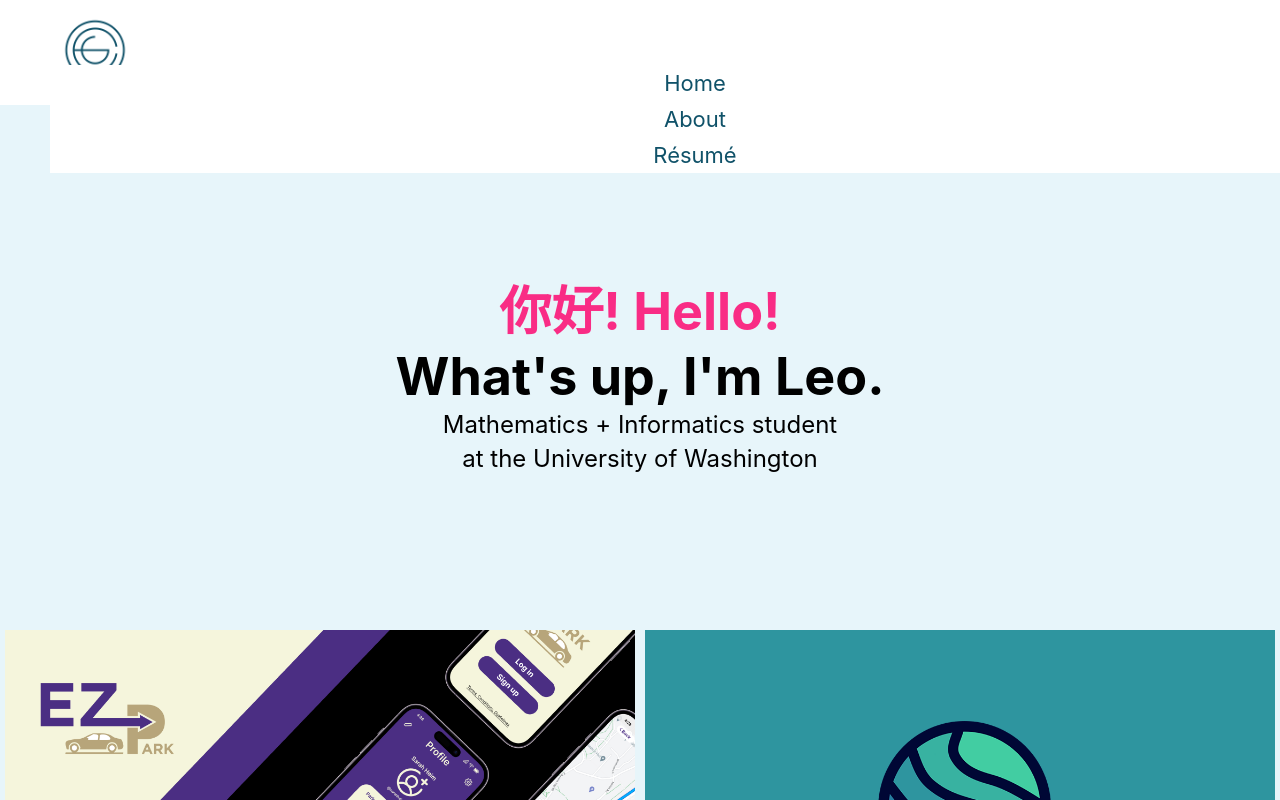
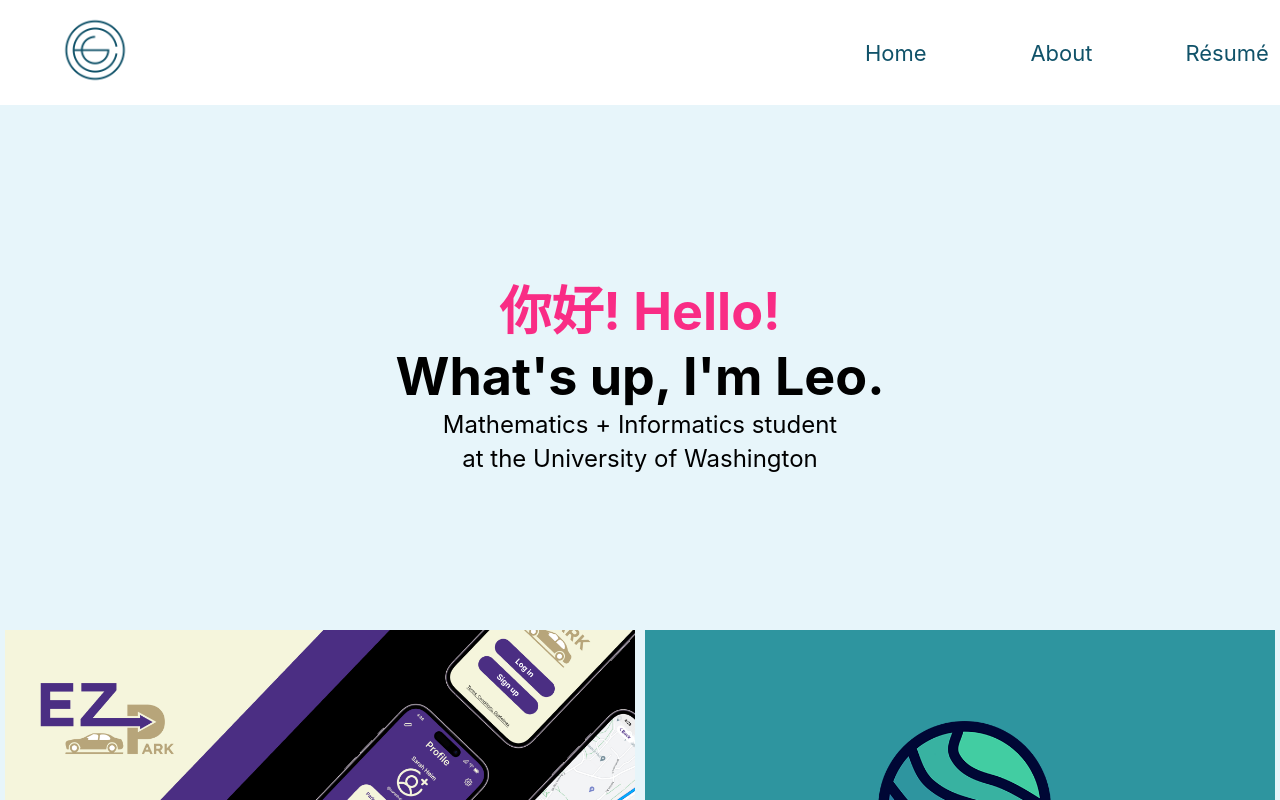
Before and after one commit to leowjli/leo-portfolio, a React (Create React App) app: page / in a window 1280 px wide. Shown: the top 800 px of the page. Built offline with nearby package versions, Linux system fonts and the light colour scheme.

Commit message:
sketchy fix to dropdown

```diff
--- a/src/css/style.css
+++ b/src/css/style.css
@@ -412,7 +412,9 @@ button a:hover::before {
   }
 
   .menu ul {
-    display: block;
+    display: flex;
+    flex-direction: row;
+    position: static;
     margin: 8px 15px;
   }
 
```
